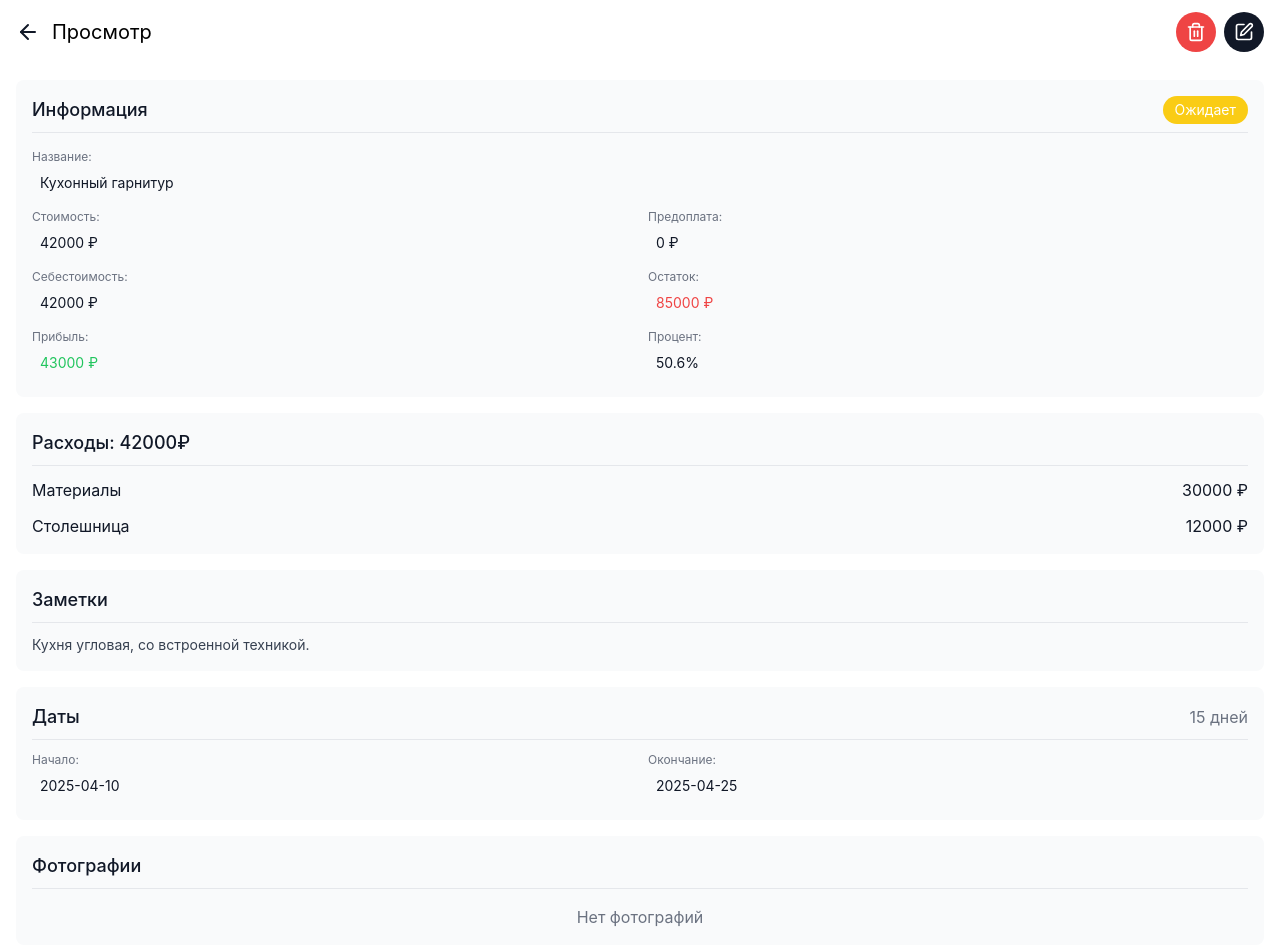
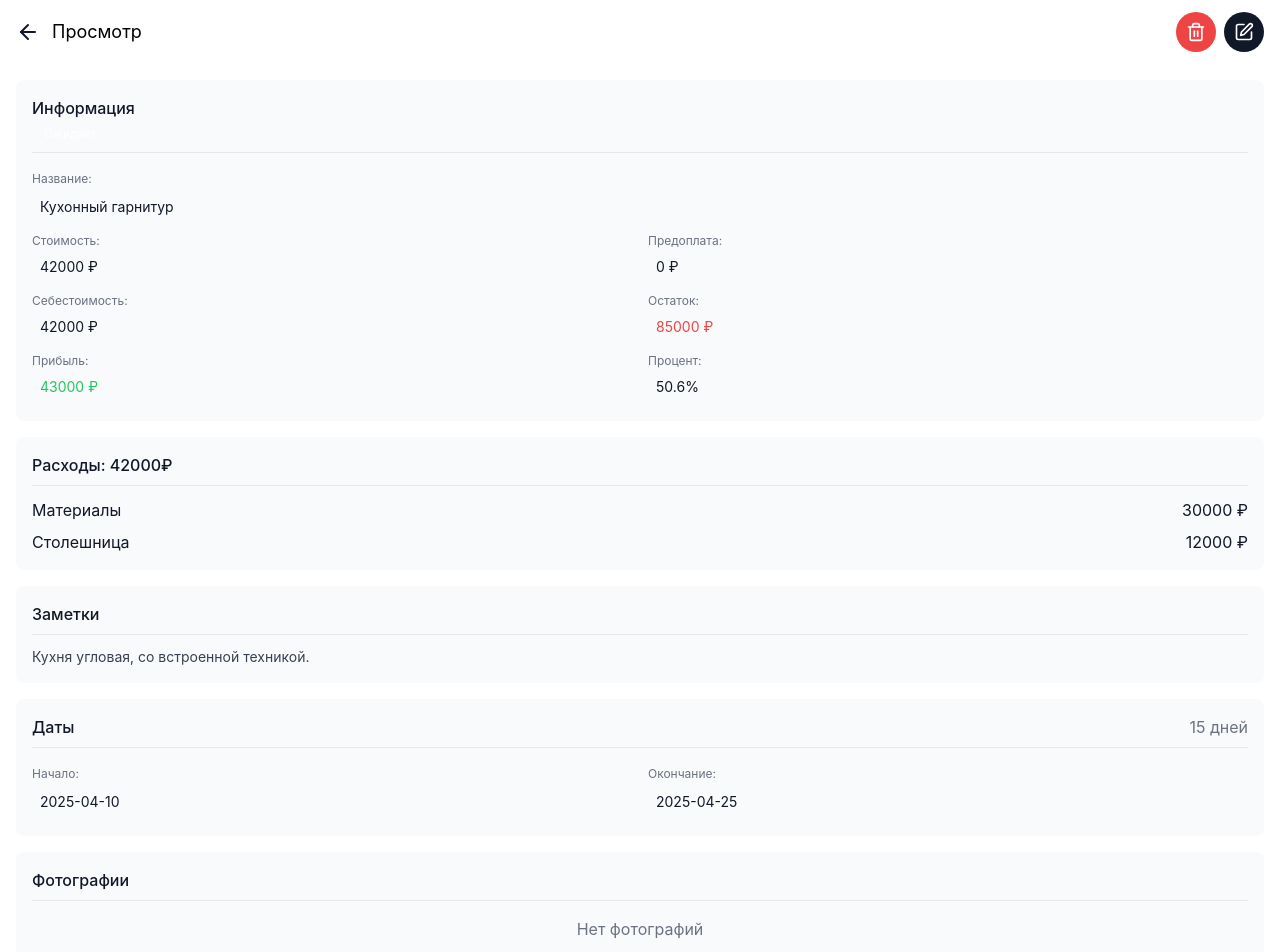
Before and after one commit to 1x5/pr-lite, a React (Create React App) app: page /order/1 in a window 1280 px wide. Shown: the top 952 px of the page. Built offline with nearby package versions, Linux system fonts and the light colour scheme.

Commit message:
Оптимизация: централизация стилей и семантические теги 15.04.2025 20:08

```diff
--- a/src/pages/OrderPage.jsx
+++ b/src/pages/OrderPage.jsx
@@ -1,6 +1,27 @@
 import React, { useState } from 'react';
 import { useParams, useNavigate } from 'react-router-dom';
 import { ArrowLeft, Trash2, Plus, Link as LinkIcon, Camera, Save, X, Edit } from 'lucide-react';
+
+// Централизованные стили
+const styles = {
+  section: "bg-gray-50 rounded-lg p-3 sm:p-4",
+  header: "pb-2 border-b mb-3",
+  headerWithFlex: "flex justify-between items-center pb-2 border-b mb-3",
+  label: "text-gray-500 text-xs",
+  input: "w-full p-1.5 sm:p-2 bg-white border rounded-md text-sm",
+  inputWithMargin: "w-full p-1.5 sm:p-2 mt-0.5 sm:mt-1 bg-white border rounded-md text-sm",
+  valueText: "text-gray-900 py-1 sm:p-2 text-sm",
+  iconButton: "flex items-center justify-center rounded-full",
+  actionButton: "w-10 h-10 flex items-center justify-center rounded-full",
+  redButton: "w-10 h-10 flex items-center justify-center bg-red-500 rounded-full",
+  greenButton: "w-10 h-10 flex items-center justify-center bg-green-500 rounded-full",
+  blackButton: "w-10 h-10 flex items-center justify-center bg-gray-900 rounded-full",
+  sectionTitle: "text-base font-medium text-gray-900",
+  statusBadge: "px-3 py-1 text-white rounded-full text-xs",
+  uploadButton: "w-full p-4 border-2 border-dashed border-gray-300 rounded-lg flex flex-col items-center justify-center text-gray-500",
+  profitText: "text-green-500 py-1 sm:p-2 text-sm",
+  remainingText: "text-red-500 py-1 sm:p-2 text-sm"
+};
 
 const OrderPage = () => {
   const { id } = useParams();
@@ -128,7 +149,7 @@ const OrderPage = () => {
   return (
     <div className="flex flex-col min-h-screen bg-white">
       {/* Шапка */}
-      <div className="px-2 sm:px-4 py-3 bg-white flex items-center justify-between">
+      <header className="px-2 sm:px-4 py-3 bg-white flex items-center justify-between">
         <div className="flex items-center gap-3">
           <button
             onClick={() => navigate('/')}
@@ -136,20 +157,20 @@ const OrderPage = () => {
           >
             <ArrowLeft size={24} />
           </button>
-          <span className="text-xl">{isEditing ? 'Редактирование' : 'Просмотр'}</span>
+          <span className="text-lg">{isEditing ? 'Редактирование' : 'Просмотр'}</span>
         </div>
         <div className="flex items-center gap-2">
           {isEditing ? (
             <>
               <button
                 onClick={handleCancel}
-                className="w-10 h-10 flex items-center justify-center bg-red-500 rounded-full"
+                className={styles.redButton}
               >
                 <X size={20} className="text-white" />
               </button>
               <button
                 onClick={handleSave}
-                className="w-10 h-10 flex items-center justify-center bg-green-500 rounded-full"
+                className={styles.greenButton}
               >
                 <Save size={20} className="text-white" />
               </button>
@@ -158,83 +179,82 @@ const OrderPage = () => {
             <>
               <button
                 onClick={handleDelete}
-                className="w-10 h-10 flex items-center justify-center bg-red-500 rounded-full"
+                className={styles.redButton}
               >
                 <Trash2 size={20} className="text-white" />
               </button>
               <button
                 onClick={handleEdit}
-                className="w-10 h-10 flex items-center justify-center bg-gray-900 rounded-full"
+                className={styles.blackButton}
               >
                 <Edit size={20} className="text-white" />
               </button>
             </>
           )}
         </div>
-      </div>
+      </header>
 
       {/* Основной контент */}
-      <div className="flex-1 p-2 sm:p-4 space-y-4">
+      <main className="flex-1 p-2 sm:p-4 space-y-4">
         {/* Информация */}
-        <div className="bg-gray-50 rounded-lg p-3 sm:p-4 space-y-2 sm:space-y-4">
-          <div className="flex justify-between items-start pb-2 border-b">
-            <h2 className="text-lg font-medium text-gray-900">Информация</h2>
+        <section className={styles.section}>
+          <header className={styles.header}>
+            <h2 className={styles.sectionTitle}>Информация</h2>
             {isEditing ? (
               <select
                 value={order.status}
                 onChange={(e) => handleStatusChange(e.target.value)}
-                className="px-3 py-1 text-white rounded-full text-sm appearance-none cursor-pointer"
-                style={{ backgroundColor: statusOptions[order.status]?.class.replace('bg-', '#').replace('yellow-400', 'eab308').replace('blue-500', '3b82f6').replace('green-500', '22c55e') }}
+                className={`${styles.statusBadge} ${statusOptions[order.status]?.class}`}
               >
                 {Object.entries(statusOptions).map(([value, { text }]) => (
                   <option key={value} value={value}>{text}</option>
                 ))}
               </select>
             ) : (
-              <div className={`px-3 py-1 text-white rounded-full text-sm ${statusOptions[order.status]?.class}`}>
+              <span className={styles.statusBadge}>
                 {statusOptions[order.status]?.text}
-              </div>
+              </span>
             )}
-          </div>
+          </header>
 
           <div className="space-y-2">
             <div>
-              <div className="text-gray-500 text-xs">Название:</div>
+              <label className={styles.label}>Название:</label>
               {isEditing ? (
                 <input
                   type="text"
                   value={order.name}
                   onChange={(e) => setOrder(prev => ({ ...prev, name: e.target.value }))}
-                  className="w-full p-1.5 sm:p-2 mt-0.5 sm:mt-1 bg-white border rounded-md text-sm"
+                  className={styles.input}
                 />
               ) : (
-                <div
-                  className={`text-gray-900 py-1 sm:p-2 text-sm text-sm ${order.phone && order.messenger ? 'cursor-pointer' : ''}`}
+                <p
+                  className={`${styles.valueText} ${order.phone && order.messenger ? 'cursor-pointer' : ''}`}
                   onClick={handleMessengerClick}
                 >
                   {order.name}
-                </div>
+                </p>
               )}
             </div>
 
             {isEditing && (
               <div className="grid grid-cols-2 gap-4">
                 <div>
-                  <div className="text-gray-500 text-xs">Телефон:</div>
+                  <div className={styles.label}>Телефон:</div>
                   <input
                     type="tel"
                     value={order.phone}
                     onChange={(e) => setOrder(prev => ({ ...prev, phone: e.target.value }))}
                     placeholder="+7 (___) ___-__-__"
-                    className="w-full p-1.5 sm:p-2 bg-white border rounded-md text-sm"
+                    className={styles.input}
                   />
                 </div>
                 <div>
-                  <div className="text-gray-500 text-xs">Мессенджер:</div>
+                  <div className={styles.label}>Мессенджер:</div>
                   <select
                     value={order.messenger}
                     onChange={(e) => setOrder(prev => ({ ...prev, messenger: e.target.value }))}
-                    className="w-full p-1.5 sm:p-2 bg-white border rounded-md text-sm"
+                    className={styles.input}
                   >
                     <option value="WhatsApp">WhatsApp</option>
                     <option value="Telegram">Telegram</option>
@@ -246,60 +266,60 @@ const OrderPage = () => {
             <div className="grid grid-cols-2 gap-4">
               <div className="space-y-2">
                 <div>
-                  <div className="text-gray-500 text-xs">Стоимость:</div>
-                  <div className="text-gray-900 py-1 sm:p-2 text-sm">{order.cost} ₽</div>
+                  <div className={styles.label}>Стоимость:</div>
+                  <div className={styles.valueText}>{order.cost} ₽</div>
                 </div>
                 <div>
-                  <div className="text-gray-500 text-xs">Себестоимость:</div>
-                  <div className="text-gray-900 py-1 sm:p-2 text-sm">{totalExpenses} ₽</div>
+                  <div className={styles.label}>Себестоимость:</div>
+                  <div className={styles.valueText}>{totalExpenses} ₽</div>
                 </div>
                 <div>
-                  <div className="text-gray-500 text-xs">Прибыль:</div>
-                  <div className="text-green-500 py-1 sm:p-2 text-sm">{profit} ₽</div>
+                  <div className={styles.label}>Прибыль:</div>
+                  <div className={styles.profitText}>{profit} ₽</div>
                 </div>
               </div>
 
               <div className="space-y-2">
                 <div>
-                  <div className="text-gray-500 text-xs">Предоплата:</div>
-                  <div className="text-gray-900 py-1 sm:p-2 text-sm">{order.prepayment} ₽</div>
+                  <div className={styles.label}>Предоплата:</div>
+                  <div className={styles.valueText}>{order.prepayment} ₽</div>
                 </div>
                 <div>
-                  <div className="text-gray-500 text-xs">Остаток:</div>
-                  <div className="text-red-500 py-1 sm:p-2 text-sm">{remaining} ₽</div>
+                  <div className={styles.label}>Остаток:</div>
+                  <div className={styles.remainingText}>{remaining} ₽</div>
                 </div>
                 <div>
-                  <div className="text-gray-500 text-xs">Процент:</div>
-                  <div className="text-gray-900 py-1 sm:p-2 text-sm">{profitPercentage}%</div>
+                  <div className={styles.label}>Процент:</div>
+                  <div className={styles.valueText}>{profitPercentage}%</div>
                 </div>
               </div>
             </div>
           </div>
-        </div>
+        </section>
 
         {/* Расходы */}
-        <div className="bg-gray-50 rounded-lg p-3 sm:p-4">
-          <div className="space-y-3">
-            <div className="flex justify-between items-center pb-2 border-b">
-              <h2 className="text-lg font-medium text-gray-900">Расходы: {totalExpenses}₽</h2>
+        <section className={styles.section}>
+          <header className={styles.headerWithFlex}>
+            <h2 className={styles.sectionTitle}>Расходы: {totalExpenses}₽</h2>
             {isEditing && (
               <button
                 onClick={addExpense}
-                  className="w-8 h-8 flex items-center justify-center bg-gray-900 rounded-full"
+                className={styles.actionButton}
               >
                 <Plus size={20} className="text-white" />
               </button>
             )}
-            </div>
+          </header>
+          <ul className="space-y-2">
             {order.expenses.map(expense => (
-              <div key={expense.id} className="flex items-center gap-2">
+              <li key={expense.id} className="flex items-center gap-2">
                 {isEditing ? (
                   <>
                     <input
                       type="text"
                       value={expense.name}
                       onChange={(e) => updateExpense(expense.id, 'name', e.target.value)}
-                      className="flex-1 p-1.5 sm:p-2 bg-white border rounded-md"
+                      className={styles.input}
                       placeholder="Название"
                     />
                     <button
@@ -317,7 +337,7 @@ const OrderPage = () => {
                       type="number"
                       value={expense.amount}
                       onChange={(e) => updateExpense(expense.id, 'amount', Number(e.target.value))}
-                      className="w-16 p-1.5 sm:p-2 bg-white border rounded-md"
+                      className={styles.input}
                     />
                     <button
                       onClick={() => removeExpense(expense.id)}
@@ -348,87 +368,85 @@ const OrderPage = () => {
                     <span className="text-gray-900">{expense.amount} ₽</span>
                   </>
                 )}
-              </div>
+              </li>
             ))}
-          </div>
-        </div>
+          </ul>
+        </section>
 
         {/* Заметки */}
         {(!isEditing && !order.notes) ? null : (
-          <div className="bg-gray-50 rounded-lg p-3 sm:p-4">
-            <div className="pb-2 border-b mb-3">
-              <h2 className="text-lg font-medium text-gray-900">Заметки</h2>
-            </div>
+          <section className={styles.section}>
+            <header className={styles.header}>
+              <h2 className={styles.sectionTitle}>Заметки</h2>
+            </header>
             {isEditing ? (
               <textarea
                 value={order.notes}
                 onChange={(e) => setOrder(prev => ({ ...prev, notes: e.target.value }))}
-                className="w-full p-1.5 sm:p-2 bg-white border rounded-md min-h-[100px]"
+                className={styles.input}
                 placeholder="Введите заметки..."
               />
             ) : (
               <p className="text-gray-700 text-sm">{order.notes}</p>
             )}
-          </div>
+          </section>
         )}
 
         {/* Даты */}
-        <div className="bg-gray-50 rounded-lg p-3 sm:p-4">
-          <div className="space-y-3">
-            <div className="flex justify-between items-center pb-2 border-b">
-              <h2 className="text-lg font-medium text-gray-900">Даты</h2>
+        <section className={styles.section}>
+          <header className={styles.headerWithFlex}>
+            <h2 className={styles.sectionTitle}>Даты</h2>
             <span className="text-gray-500">{calculateDaysLeft()} дней</span>
-            </div>
+          </header>
           <div className="grid grid-cols-2 gap-2 sm:gap-4">
             <div>
-                <div className="text-gray-500 text-xs">Начало:</div>
+              <label className={styles.label}>Начало:</label>
               {isEditing ? (
                 <input
                   type="date"
                   value={order.startDate}
                   onChange={(e) => setOrder(prev => ({ ...prev, startDate: e.target.value }))}
-                    className="w-full p-1.5 sm:p-2 mt-0.5 sm:mt-1 bg-white border rounded-md"
+                  className={styles.inputWithMargin}
                 />
               ) : (
-                  <div className="text-gray-900 py-1 sm:p-2 text-sm">{order.startDate}</div>
+                <p className={styles.valueText}>{order.startDate}</p>
               )}
             </div>
             <div>
-                <div className="text-gray-500 text-xs">Окончание:</div>
+              <label className={styles.label}>Окончание:</label>
               {isEditing ? (
                 <input
                   type="date"
                   value={order.endDate}
                   onChange={(e) => setOrder(prev => ({ ...prev, endDate: e.target.value }))}
-                    className="w-full p-1.5 sm:p-2 mt-0.5 sm:mt-1 bg-white border rounded-md"
+                  className={styles.inputWithMargin}
                 />
               ) : (
-                  <div className="text-gray-900 py-1 sm:p-2 text-sm">{order.endDate}</div>
+                <p className={styles.valueText}>{order.endDate}</p>
               )}
             </div>
           </div>
-          </div>
-        </div>
+        </section>
 
         {/* Фотографии */}
-        <div className="bg-gray-50 rounded-lg p-3 sm:p-4">
-          <div className="pb-2 border-b mb-3">
-            <h2 className="text-lg font-medium text-gray-900">Фотографии</h2>
-          </div>
+        <section className={styles.section}>
+          <header className={styles.header}>
+            <h2 className={styles.sectionTitle}>Фотографии</h2>
+          </header>
           {isEditing ? (
-            <button className="w-full p-4 border-2 border-dashed border-gray-300 rounded-lg flex flex-col items-center justify-center text-gray-500">
+            <button className={styles.uploadButton}>
               <Camera size={24} className="mb-2" />
               <span>Загрузить фотографии</span>
             </button>
           ) : (
             order.photos.length === 0 && (
-              <div className="text-center text-gray-500 mt-4">
+              <p className="text-center text-gray-500 mt-4">
                 Нет фотографий
-              </div>
+              </p>
             )
           )}
-        </div>
-      </div>
+        </section>
+      </main>
     </div>
   );
 };
```
Lines whose indentation alone changed are shown as unchanged.
